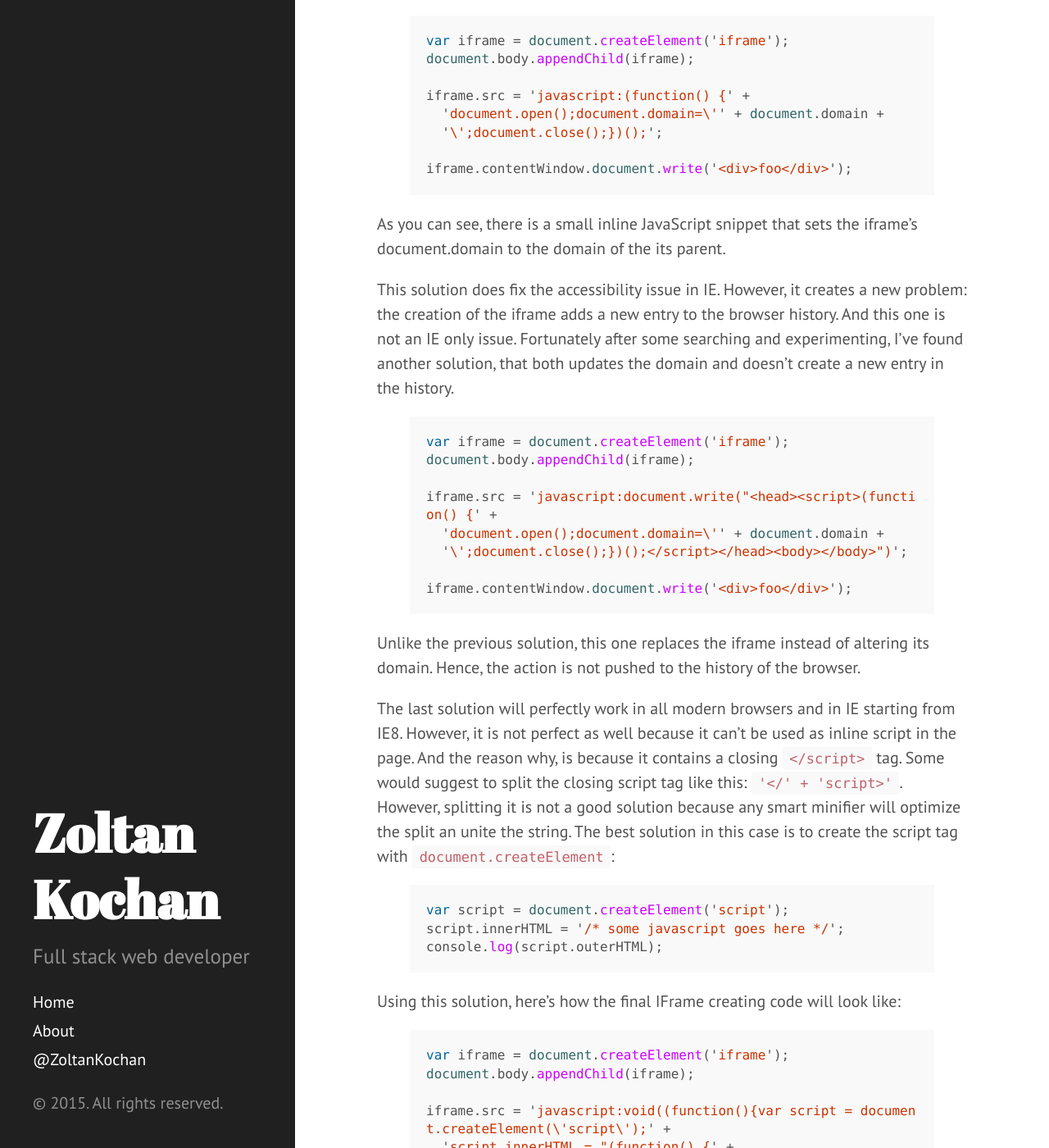
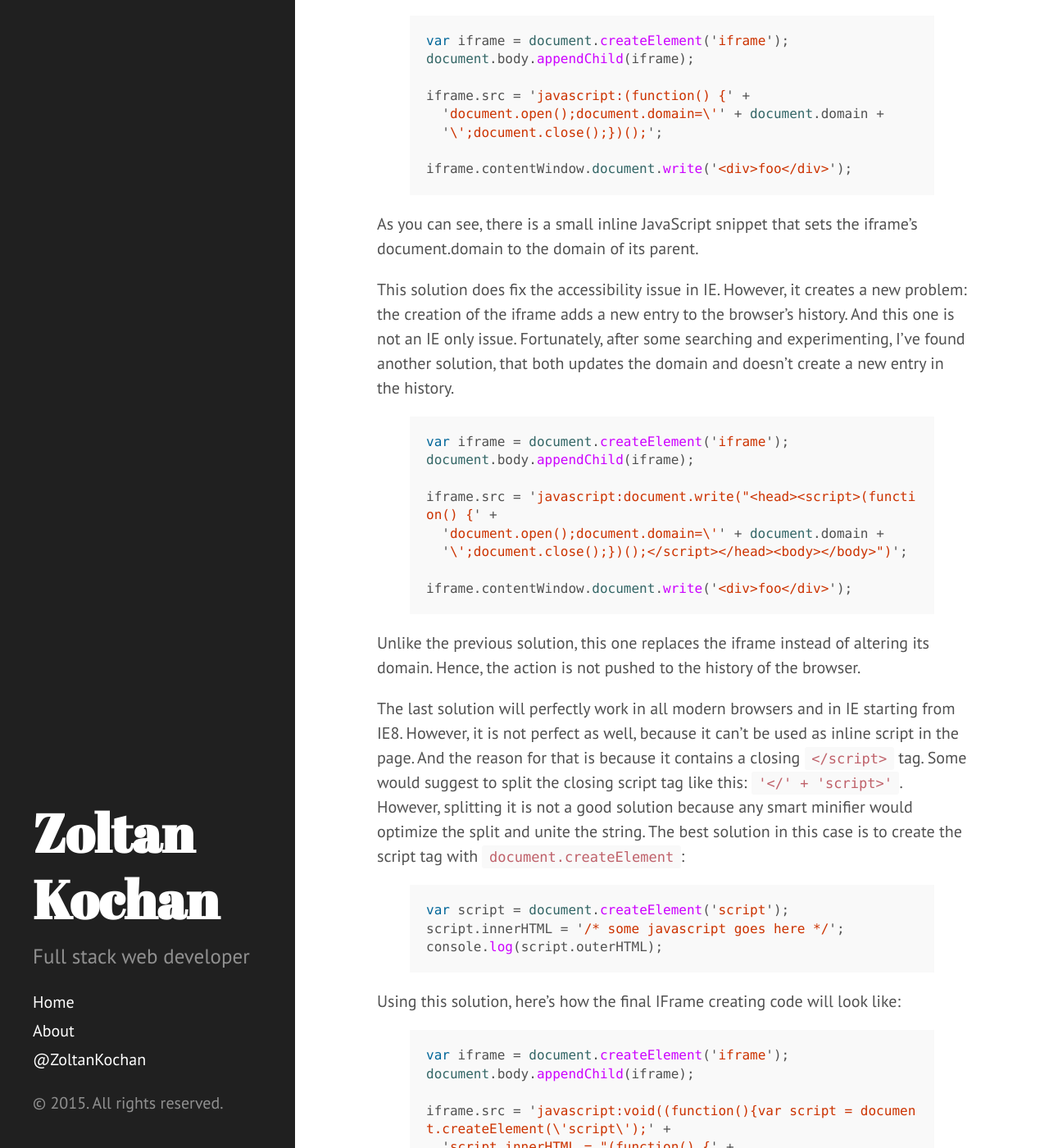
Before and after one commit to zkochan/zkochan.github.io, a Jekyll site: the page built from _posts/2015-06-16-dynamically-create-iframe.md, in a window 1280 px wide and 1400 px high, scrolled down 581 px. Shown: the whole window at 82% size. Built offline with Jekyll 4.4.1, drawn with Linux system fonts in a browser that asks for light colours; comment, search, counter and statistics services are not loaded; some of the changed text lies outside the part shown.

Commit message:
iframe article updated

```diff
--- a/_posts/2015-06-16-dynamically-create-iframe.md
+++ b/_posts/2015-06-16-dynamically-create-iframe.md
@@ -16,7 +16,7 @@
 iframe.contentWindow.document.write('<div>foo</div>');
 {% endhighlight %}
 
-However, this will not work in IE 8/9! In Internet Explorer inline frames don't inherit the parent document.domain. As a consiquence, [same-origin policy][sop] restricts the parent from accessing the iframe created without a source.
+However, this will not work in IE 8/9! In Internet Explorer inline frames don't inherit the parent's document.domain. As a consiquence, [same-origin policy][sop] restricts the parent from accessing the iframe created without a source.
 
 After some search in the internet, I've found out that it is possible to set the source of the iframe using a little hack:
 
@@ -31,9 +31,9 @@
 iframe.contentWindow.document.write('<div>foo</div>');
 {% endhighlight %}
 
-As you can see, there is a small inline JavaScript snippet that sets the iframe's document.domain to the domain of the its parent.
+As you can see, there is a small inline JavaScript snippet that sets the iframe's document.domain to the domain of its parent.
 
-This solution does fix the accessibility issue in IE. However, it creates a new problem: the creation of the iframe adds a new entry to the browser history. And this one is not an IE only issue. Fortunately after some searching and experimenting, I've found another solution, that both updates the domain and doesn't create a new entry in the history.
+This solution does fix the accessibility issue in IE. However, it creates a new problem: the creation of the iframe adds a new entry to the browser's history. And this one is not an IE only issue. Fortunately, after some searching and experimenting, I've found another solution, that both updates the domain and doesn't create a new entry in the history.
 
 {% highlight JavaScript %}
 var iframe = document.createElement('iframe');
@@ -46,10 +46,9 @@
 iframe.contentWindow.document.write('<div>foo</div>');
 {% endhighlight %}
 
-
 Unlike the previous solution, this one replaces the iframe instead of altering its domain. Hence, the action is not pushed to the history of the browser.
 
-The last solution will perfectly work in all modern browsers and in IE starting from IE8. However, it is not perfect as well because it can't be used as inline script in the page. And the reason why, is because it contains a closing `</script>` tag. Some would suggest to split the closing script tag like this: `'</' + 'script>'`. However, splitting it is not a good solution because any smart minifier will optimize the split an unite the string. The best solution in this case is to create the script tag with `document.createElement`:
+The last solution will perfectly work in all modern browsers and in IE starting from IE8. However, it is not perfect as well, because it can't be used as inline script in the page. And the reason for that is because it contains a closing `</script>` tag. Some would suggest to split the closing script tag like this: `'</' + 'script>'`. However, splitting it is not a good solution because any smart minifier would optimize the split and unite the string. The best solution in this case is to create the script tag with `document.createElement`:
 
 {% highlight JavaScript %}
 var script = document.createElement('script');
@@ -72,4 +71,6 @@
 iframe.contentWindow.document.write('<div>foo</div>');
 {% endhighlight %}
 
+And now we have a working iframe in IE8 and all the other browsers.
+
 [sop]: https://developer.mozilla.org/en-US/docs/Web/Security/Same-origin_policy
```
Also changed, not shown: other parts of _posts/2015-06-16-dynamically-create-iframe.md (+1 -1 lines).
